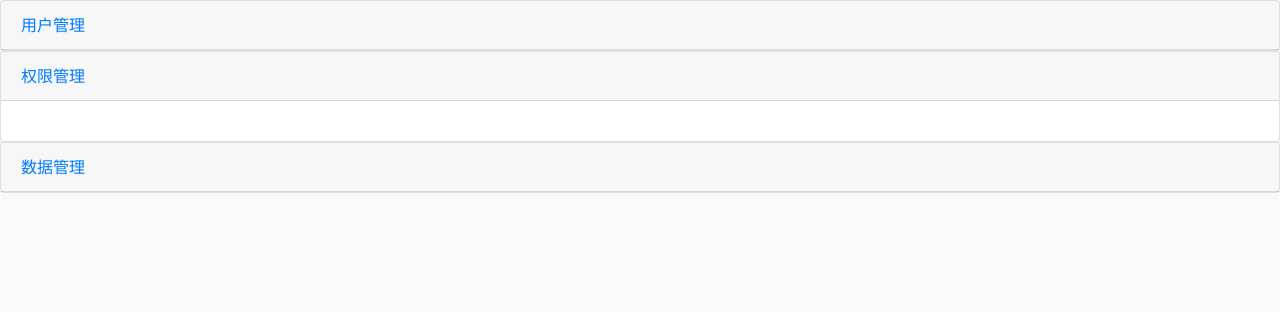
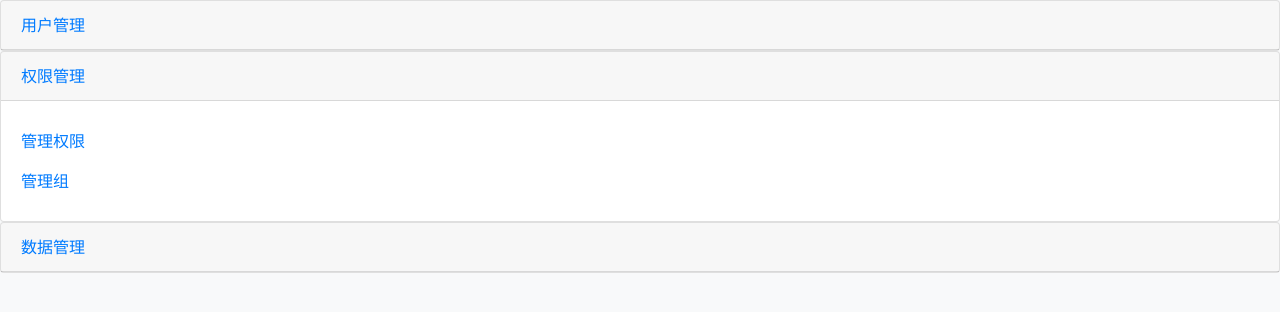
Before and after one commit to MoyuanLiu/FBYYSite, a Django app: page /fbyysite/index/left in a window 1280 px wide, after a click on "权限管理". Shown: the top 312 px of the page. Run offline with Django 3.2, Linux system fonts and the light colour scheme; some libraries are stand-ins or nearby versions.

Commit message:
user manage

```diff
--- a/FBYYSite/templates/base.html
+++ b/FBYYSite/templates/base.html
@@ -1,5 +1,5 @@
 <!DOCTYPE html>
-<html lang="en">
+<html lang="en" style="height: 100%;">
 <head>
     <meta charset="UTF-8">
     {% block meta %}{% endblock %}
--- a/FBYYSite/templates/index_left.html
+++ b/FBYYSite/templates/index_left.html
@@ -13,10 +13,7 @@
         <div class="card-body">
           <ul class="navbar-nav">
             <li class="nav-item">
-              <a class="nav-link" href="content" target="iframeContent">添加新用户</a>
-            </li>
-            <li class="nav-item">
-              <a class="nav-link" href="usermanage" target="iframeContent">管理所有用户</a>
+              <a class="nav-link" href="/fbyysite/usermanage/pagenum/1" target="iframeContent">管理用户</a>
             </li>
             <li class="nav-item">
               <a class="nav-link" href="content" target="iframeContent">管理用户组</a>
@@ -33,7 +30,14 @@
       </div>
       <div id="collapseTwo" class="collapse" data-parent="#accordion">
         <div class="card-body">
-
+          <ul class="navbar-nav">
+            <li class="nav-item">
+              <a class="nav-link" href="/fbyysite/usermanage/pagenum/1" target="iframeContent">管理权限</a>
+            </li>
+            <li class="nav-item">
+              <a class="nav-link" href="content" target="iframeContent">管理组</a>
+            </li>
+          </ul>
         </div>
       </div>
     </div>
```
Also changed, not shown: FBYYSite/templates/base_index.html (+3 -4 lines), FBYYSite/templates/index.html (+9 -6 lines).
